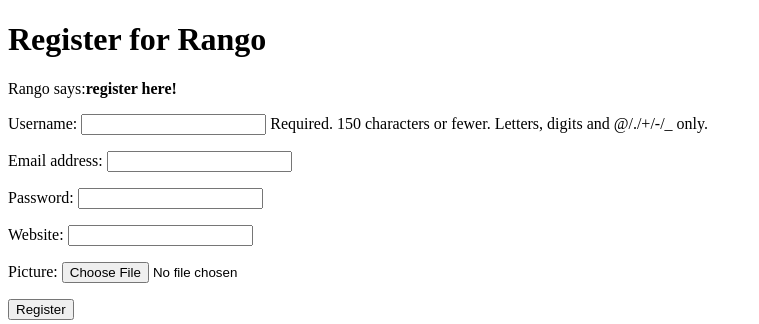
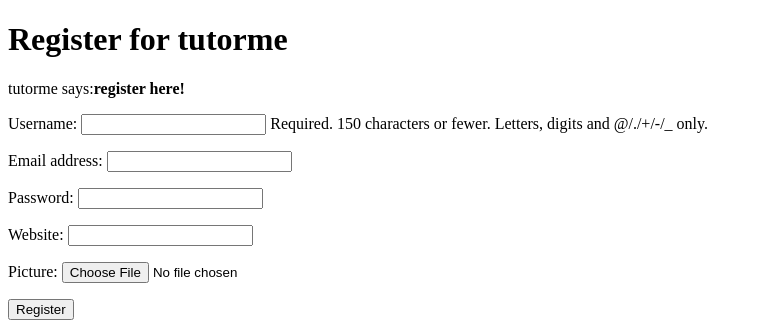
Before and after one commit to panagiotisp95/tutorme, a Django app: page /tutorme/register/ in a window 1280 px wide. Shown: the top 324 px of the page, without its empty margins (0-759 px from the left). Run offline with Django 3.2, Linux system fonts and the light colour scheme; data comes from the database, SQL or seed files in the repository; both versions use the stored data as it was after the commit.

Commit message:
renamed app to tutorme

```diff
--- a/TutorMe/templates/tutorme/about.html
+++ b/TutorMe/templates/tutorme/about.html
@@ -14,6 +14,6 @@
     </div>
     <div>
         <img src="{{ MEDIA_URL }}cat.jpg" alt="Picture of a Cat" />
-        <img src="{% static 'images/rango.jpg' %}" alt="Picture of Rango" />
+        <img src="{% static 'images/rango.jpg' %}" alt="Picture of tutorme" />
     </div>
 {% endblock %}
--- a/TutorMe/templates/tutorme/add_category.html
+++ b/TutorMe/templates/tutorme/add_category.html
@@ -8,7 +8,7 @@
 {% block body_block %}
     <h1>Add a Category</h1>
     <div>
-        <form id="category_form" method="post" action="/rango/add_page/">
+        <form id="category_form" method="post" action="/tutorme/add_page/">
             {% csrf_token %}
             {% for hidden in form.hidden_fields %}
                 {{ hidden }}
--- a/TutorMe/templates/tutorme/add_page.html
+++ b/TutorMe/templates/tutorme/add_page.html
@@ -8,7 +8,7 @@
 {% block body_block %}
     <h1>Add a Page</h1>
     <div>
-        <form id="category_form" method="post" action="/rango/category/{{ category.slug }}/add_page/">
+        <form id="category_form" method="post" action="/tutorme/category/{{ category.slug }}/add_page/">
             {% csrf_token %}
             {% for hidden in form.hidden_fields %}
                 {{ hidden }}
--- a/TutorMe/templates/tutorme/categories.html
+++ b/TutorMe/templates/tutorme/categories.html
@@ -4,12 +4,12 @@
         {% if c == current_category %}
             <li>
             <strong>
-                <a href="{% url 'rango:show_category' c.slug %}">{{ c.name }}</a>
+                <a href="{% url 'tutorme:show_category' c.slug %}">{{ c.name }}</a>
             </strong>
             </li>
         {% else %}
         <li>
-            <a href="{% url 'rango:show_category' c.slug %}">{{ c.name }}</a>
+            <a href="{% url 'tutorme:show_category' c.slug %}">{{ c.name }}</a>
         </li>
         {% endif %}
     {% endfor %}
--- a/TutorMe/templates/tutorme/category.html
+++ b/TutorMe/templates/tutorme/category.html
@@ -21,7 +21,7 @@
             <strong>No pages currently in category.</strong>
         {% endif %}
         {% if user.is_authenticated %}
-            <a href="{% url 'rango:add_page' category.slug %}">Add Page</a> <br />
+            <a href="{% url 'tutorme:add_page' category.slug %}">Add Page</a> <br />
         {% endif %}
     {% else %}
         The specified category does not exist.
--- a/TutorMe/templates/tutorme/index.html
+++ b/TutorMe/templates/tutorme/index.html
@@ -5,7 +5,7 @@
 {% endblock %}
 
 {% block body_block %}
-    <h1>Rango says...</h1>
+    <h1>tutorme says...</h1>
         <div>
             {% if user.is_authenticated %}
                 howdy {{ user.username }}!
@@ -20,7 +20,7 @@
                 <ul>
                     {% for category in categories %}
                         <li>
-                            <a href="{% url 'rango:show_category' category.slug %}">{{ category.name }}</a>
+                            <a href="{% url 'tutorme:show_category' category.slug %}">{{ category.name }}</a>
                         </li>
                     {% endfor %}
                 </ul>
@@ -45,6 +45,6 @@
         </div>
 
         <div>
-            <img src="{% static 'images/rango.jpg' %}" alt="Picture of Rango" />
+            <img src="{% static 'images/rango.jpg' %}" alt="Picture of tutorme" />
         </div>
 {% endblock %}
--- a/TutorMe/templates/tutorme/register.html
+++ b/TutorMe/templates/tutorme/register.html
@@ -6,14 +6,14 @@
 {% endblock %}
 
 {% block body_block %}
-    <h1>Register for Rango</h1>
+    <h1>Register for tutorme</h1>
     {% if registered %}
-        Rango says:<strong>thank you for registering!</strong>
+        tutorme says:<strong>thank you for registering!</strong>
 
-        <a href="{% url 'rango:index' %}">Return to the homepage.</a> <br/>
+        <a href="{% url 'tutorme:index' %}">Return to the homepage.</a> <br/>
     {% else %}
-        Rango says:<strong>register here!</strong><br/>
-        <form id = "user_form" method = "post" action = "{% url 'rango:register' %}" enctype="multipart/form-data">
+        tutorme says:<strong>register here!</strong><br/>
+        <form id = "user_form" method = "post" action = "{% url 'tutorme:register' %}" enctype="multipart/form-data">
             {% csrf_token %}
                 {{ user_form.as_p }}
                 {{ profile_form.as_p }}
```
Also changed, not shown: TutorMe/db.sqlite3.
